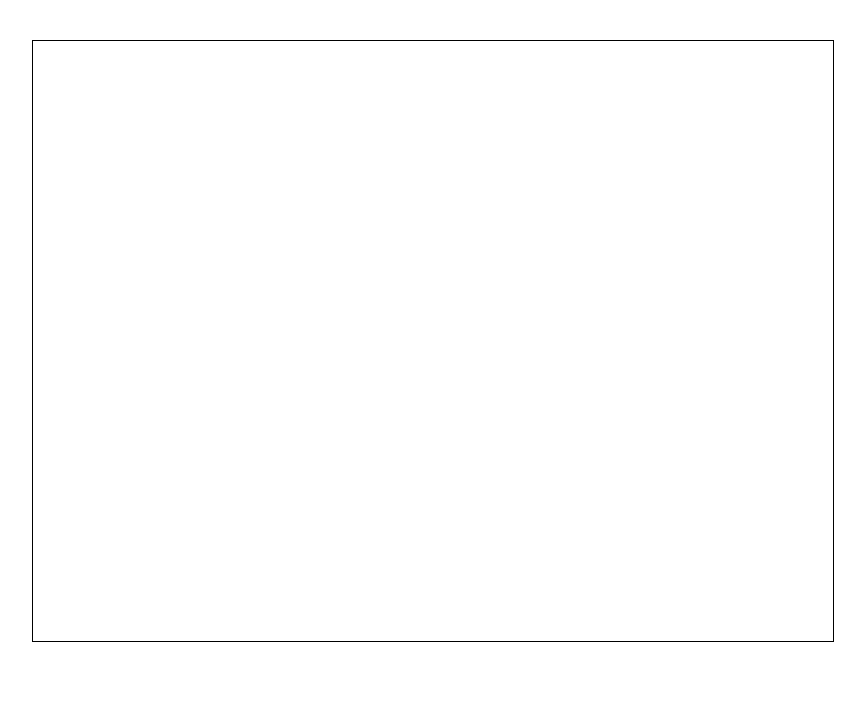
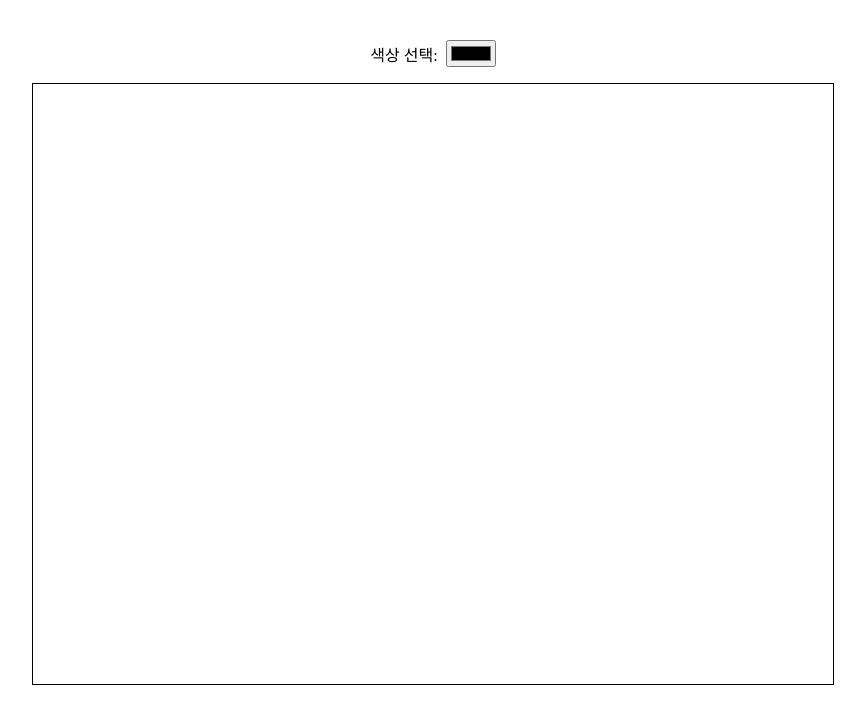
Before and after one commit to hjhj97/gpt-drawing-quiz.frontend, a React (Vite) app: page / in a window 1280 px wide. Shown: the top 724 px of the page, without its empty margins (207-1072 px from the left). Built offline with nearby package versions, Linux system fonts and the light colour scheme.

Commit message:
feat: 색상 선택 기능

```diff
--- a/src/components/Canvas.tsx
+++ b/src/components/Canvas.tsx
@@ -9,6 +9,7 @@ const Canvas: React.FC<CanvasProps> = ({ width = 800, height = 600 }) => {
   const canvasRef = useRef<HTMLCanvasElement | null>(null);
   const [isDrawing, setIsDrawing] = useState<boolean>(false);
   const [context, setContext] = useState<CanvasRenderingContext2D | null>(null);
+  const [currentColor, setCurrentColor] = useState<string>("#000000");
 
   useEffect(() => {
     const canvas = canvasRef.current;
@@ -17,11 +18,16 @@ const Canvas: React.FC<CanvasProps> = ({ width = 800, height = 600 }) => {
     const ctx = canvas.getContext("2d");
     if (!ctx) return;
 
-    ctx.strokeStyle = "black";
+    ctx.strokeStyle = currentColor;
     ctx.lineWidth = 2;
     ctx.lineCap = "round";
     setContext(ctx);
   }, []);
+
+  useEffect(() => {
+    if (!context) return;
+    context.strokeStyle = currentColor;
+  }, [currentColor, context]);
 
   const startDrawing = (e: React.MouseEvent<HTMLCanvasElement>): void => {
     if (!context) return;
@@ -48,6 +54,18 @@ const Canvas: React.FC<CanvasProps> = ({ width = 800, height = 600 }) => {
   };
 
   return (
+    <div>
+      <div style={{ marginBottom: "1rem" }}>
+        <label htmlFor="colorPicker" style={{ marginRight: "0.5rem" }}>
+          색상 선택:
+        </label>
+        <input
+          id="colorPicker"
+          type="color"
+          value={currentColor}
+          onChange={(e) => setCurrentColor(e.target.value)}
+        />
+      </div>
       <canvas
         ref={canvasRef}
         width={width}
@@ -58,6 +76,7 @@ const Canvas: React.FC<CanvasProps> = ({ width = 800, height = 600 }) => {
         onMouseUp={stopDrawing}
         onMouseOut={stopDrawing}
       />
+    </div>
   );
 };
 
```
Lines whose indentation alone changed are shown as unchanged.
